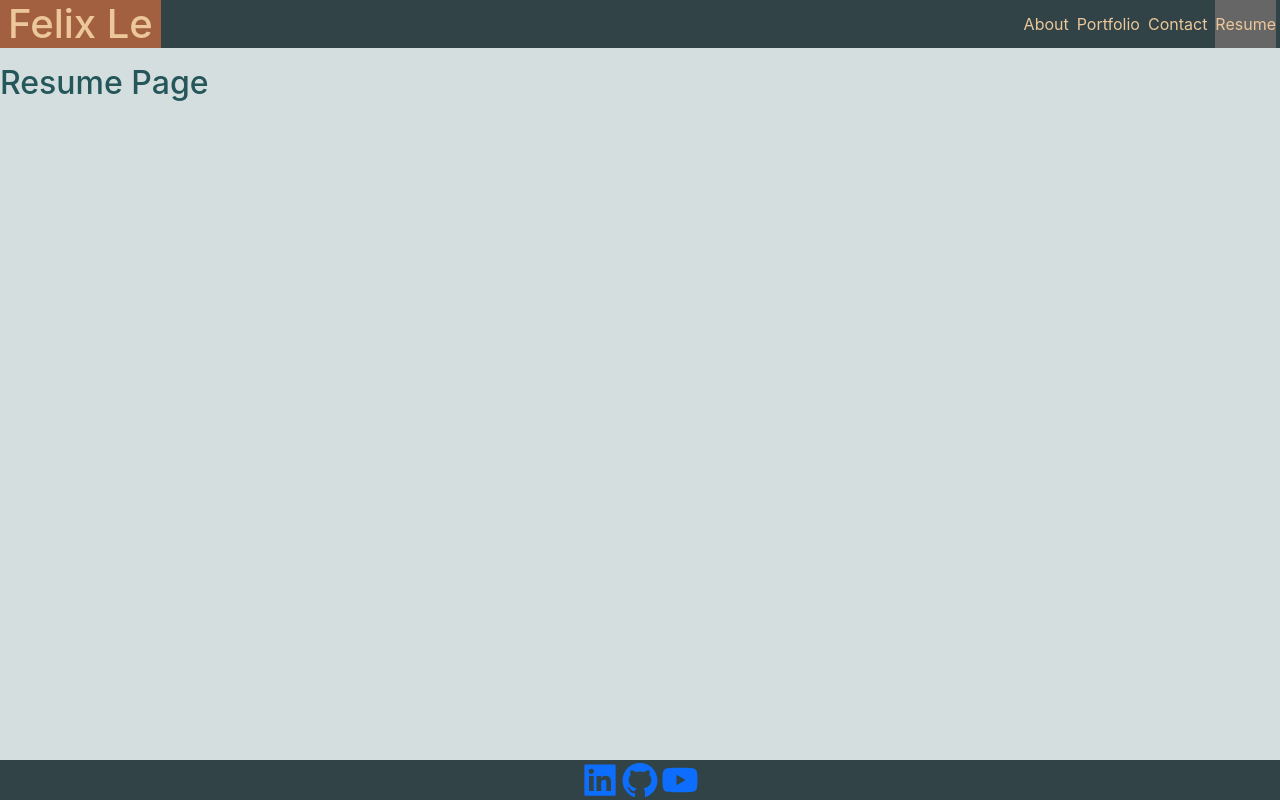
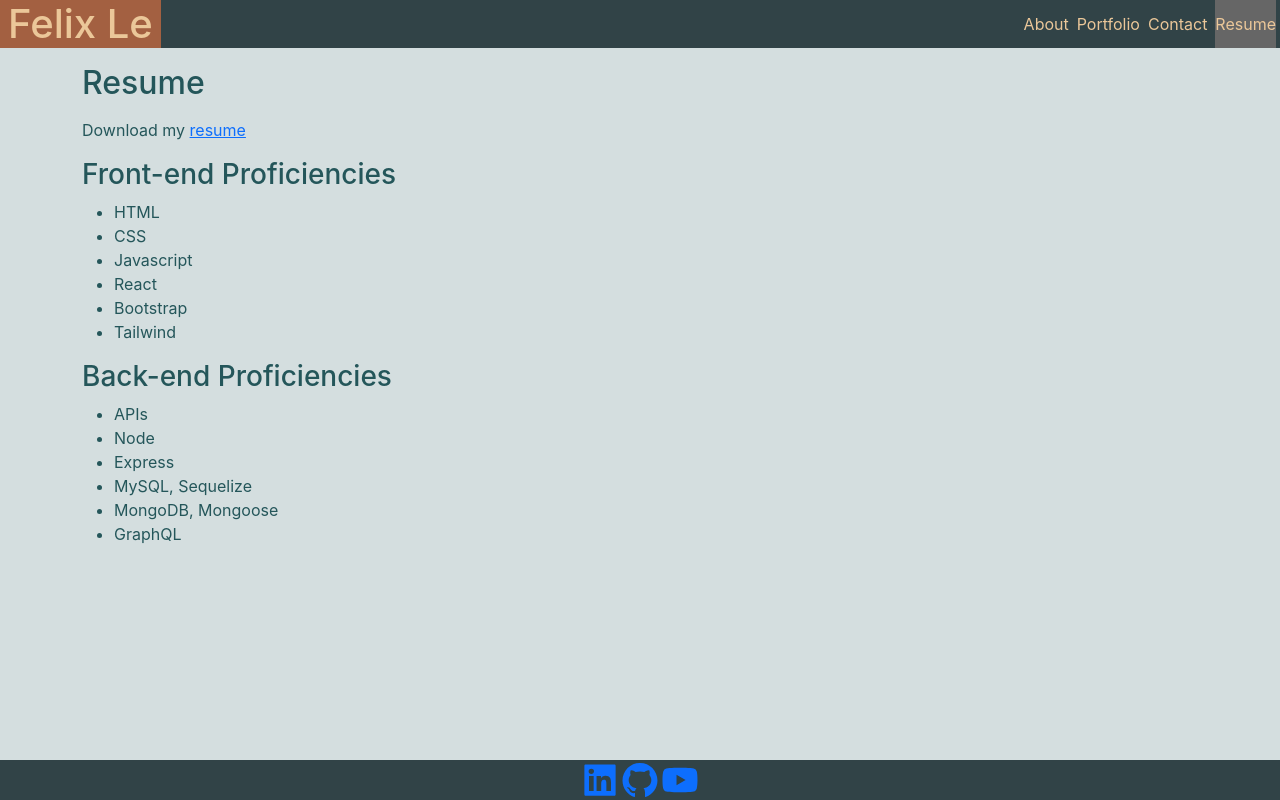
Before and after one commit to honguyen00/updated-portfolio, a React (Vite) app: page /resume in a window 1280 px wide. Built offline with nearby package versions, Linux system fonts and the light colour scheme.

Commit message:
develop resume page

```diff
--- a/src/pages/ContactPage.jsx
+++ b/src/pages/ContactPage.jsx
@@ -19,11 +19,11 @@ export default function ContactPage() {
     return (
         <div className="container">
             <h2>Contact Me</h2>
-            <Form name="contact-form" labelCol={{span: 8}} wrapperCol={{span: 8}} autoComplete="off">
+            <Form name="contact-form" labelCol={{span: 4}} wrapperCol={{span: 16}} autoComplete="off">
                 <Form.Item label='Full name: ' name='fullname'><Input onBlur={(event) => {inputValidation(event)}}/></Form.Item>
                 <Form.Item label='Email: ' name='email'><Input onBlur={(event) => {inputValidation(event)}}/></Form.Item>
                 <Form.Item label='Message: ' name='message'><TextArea size="large" rows={8} onBlur={(event) => {inputValidation(event)}}/></Form.Item>
-                <Form.Item wrapperCol={{offset: 8, span: 8}}><Button htmlType="submit" style={{backgroundColor: "#EBC799", color: "#314347"}}>Submit</Button><span style={{marginLeft: '0.5rem', color: 'red'}}>{error}</span></Form.Item>
+                <Form.Item wrapperCol={{offset: 4, span: 8}}><Button htmlType="submit" style={{backgroundColor: "#EBC799", color: "#314347"}}>Submit</Button><span style={{marginLeft: '0.5rem', color: 'red'}}>{error}</span></Form.Item>
             </Form>
         </div>
     )
--- a/src/pages/ResumePage.jsx
+++ b/src/pages/ResumePage.jsx
@@ -1,3 +1,56 @@
 export default function ResumePage() {
-    return <h2>Resume Page</h2>
+    return (
+        <div className="container">
+            <h2>Resume</h2>
+            <section>
+                <p>Download my <span><a href="/src/assets/Ho_Nguyen_Le_Resume.pdf" download="Ho_Nguyen_Le_Resume.pdf">resume</a></span></p>
+            </section>
+            <section>
+                <h3>Front-end Proficiencies</h3>
+                <ul>
+                    <li>
+                        HTML
+                    </li>
+                    <li>
+                        CSS
+                    </li>
+                    <li>
+                        Javascript
+                    </li>
+                    <li>
+                        React
+                    </li>
+                    <li>
+                        Bootstrap
+                    </li>
+                    <li>
+                        Tailwind
+                    </li>
+                </ul>
+            </section>
+            <section>
+                <h3>Back-end Proficiencies</h3>
+                <ul>
+                    <li>
+                        APIs
+                    </li>
+                    <li>
+                        Node
+                    </li>
+                    <li>
+                        Express
+                    </li>
+                    <li>
+                        MySQL, Sequelize
+                    </li>
+                    <li>
+                        MongoDB, Mongoose
+                    </li>
+                    <li>
+                        GraphQL
+                    </li>
+                </ul>
+            </section>
+        </div>
+    )
 }
```
Also changed, not shown: 1 other file (tests, documents, lock files or other folders).
